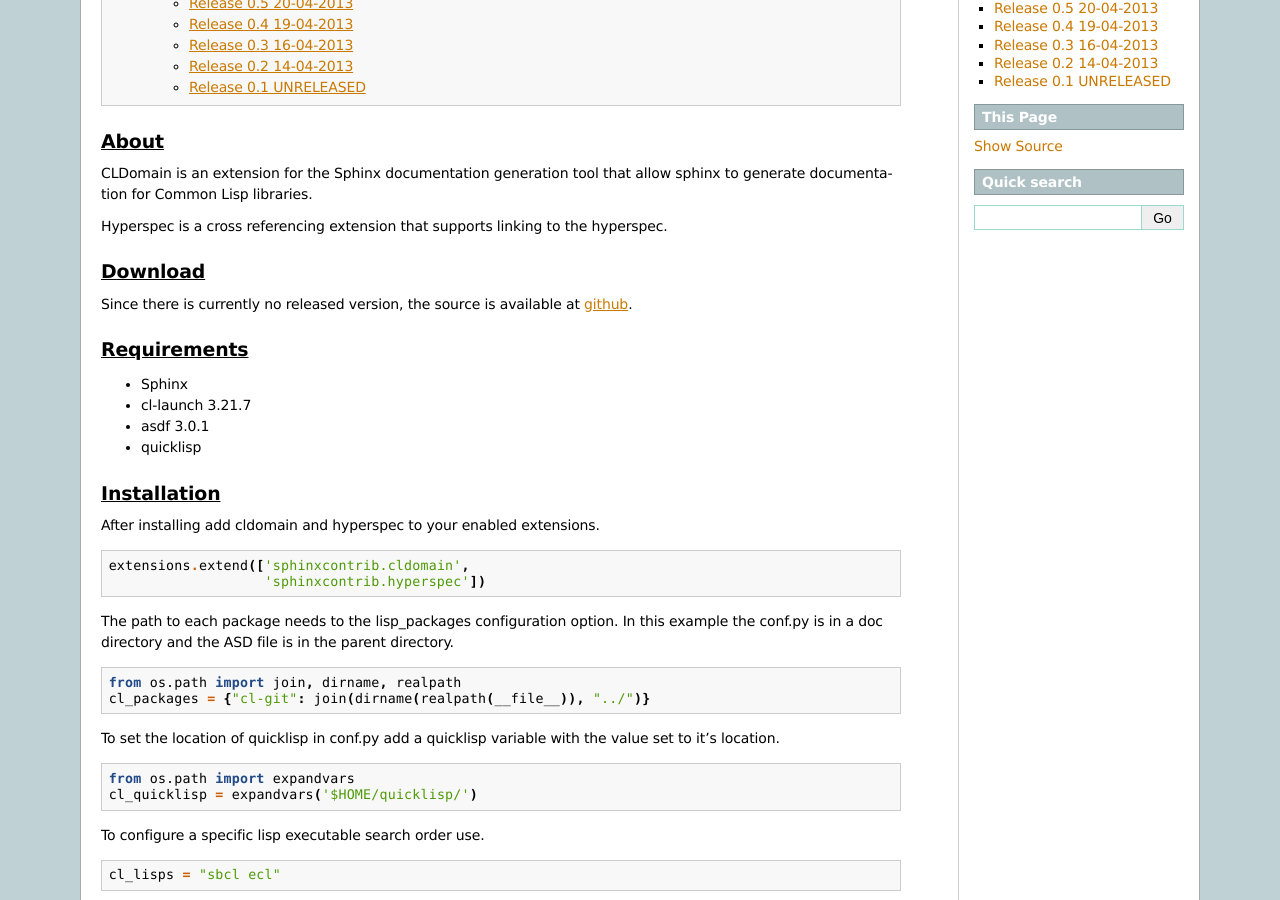
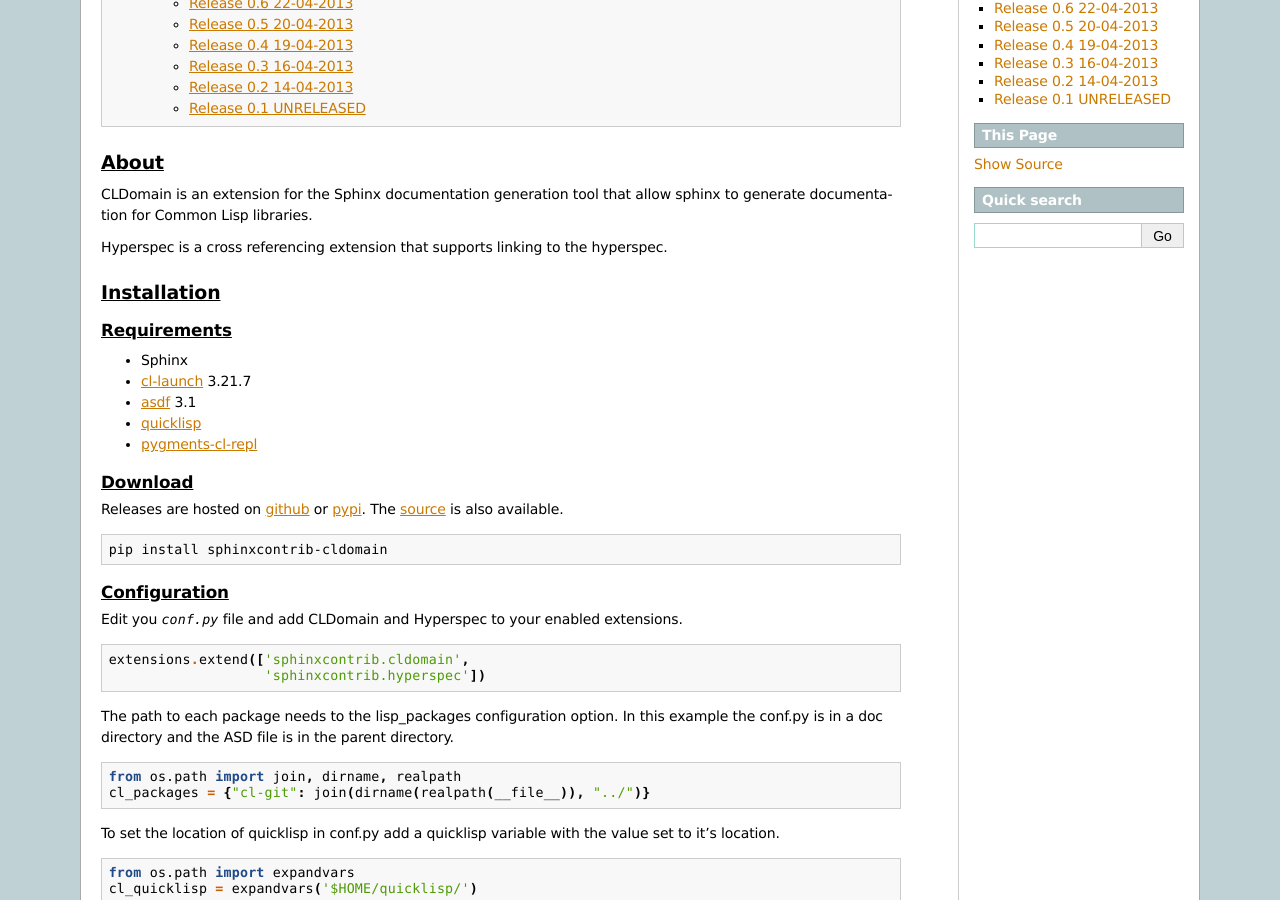
Before and after one commit to russell/sphinxcontrib-cldomain, a Sphinx documentation site: the page built from doc/index.rst, in a window 1280 px wide and 900 px high, scrolled down 675 px. Built offline with Sphinx 7.4.7, drawn with Linux system fonts in a browser that asks for light colours; some of the changed text lies outside the part shown.

Commit message:
Updated documentation

```diff
--- a/doc/index.rst
+++ b/doc/index.rst
@@ -12,26 +12,37 @@
 Hyperspec is a cross referencing extension that supports linking to
 the hyperspec.
 
-Download
---------
-
-Since there is currently no released version, the source is available
-at `github`_.
-
-.. _github: https://github.com/russell/sphinxcontrib-cldomain
-
-Requirements
-------------
-
-* Sphinx
-* cl-launch 3.21.7
-* asdf 3.0.1
-* quicklisp
-
 Installation
 ------------
 
-After installing add cldomain and hyperspec to your enabled
+Requirements
+~~~~~~~~~~~~
+
+* Sphinx
+* `cl-launch <http://cliki.net/cl-launch>`_ 3.21.7
+* `asdf <http://common-lisp.net/project/asdf/>`_ 3.1
+* `quicklisp <http://www.quicklisp.org/beta/>`_
+* `pygments-cl-repl <https://pypi.python.org/pypi/pygments-cl-repl>`_
+
+
+Download
+~~~~~~~~
+
+Releases are hosted on `github`_ or `pypi`_.  The `source`_ is also available.
+
+
+.. code-block:: sh
+
+    pip install sphinxcontrib-cldomain
+
+.. _github: https://github.com/russell/sphinxcontrib-cldomain/releases
+.. _pypi: https://pypi.python.org/pypi/sphinxcontrib-cldomain
+.. _source: https://github.com/russell/sphinxcontrib-cldomain
+
+Configuration
+~~~~~~~~~~~~~
+
+Edit you `conf.py` file and add CLDomain and Hyperspec to your enabled
 extensions.
 
 .. code-block:: python
```
Also changed, not shown: 1 other file.
